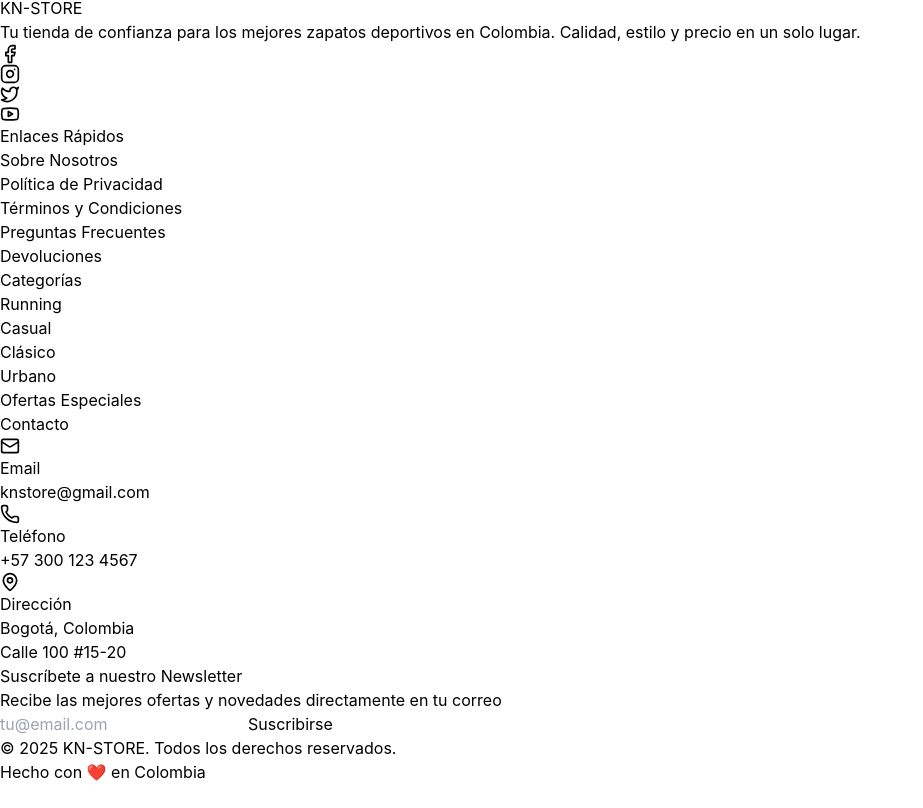
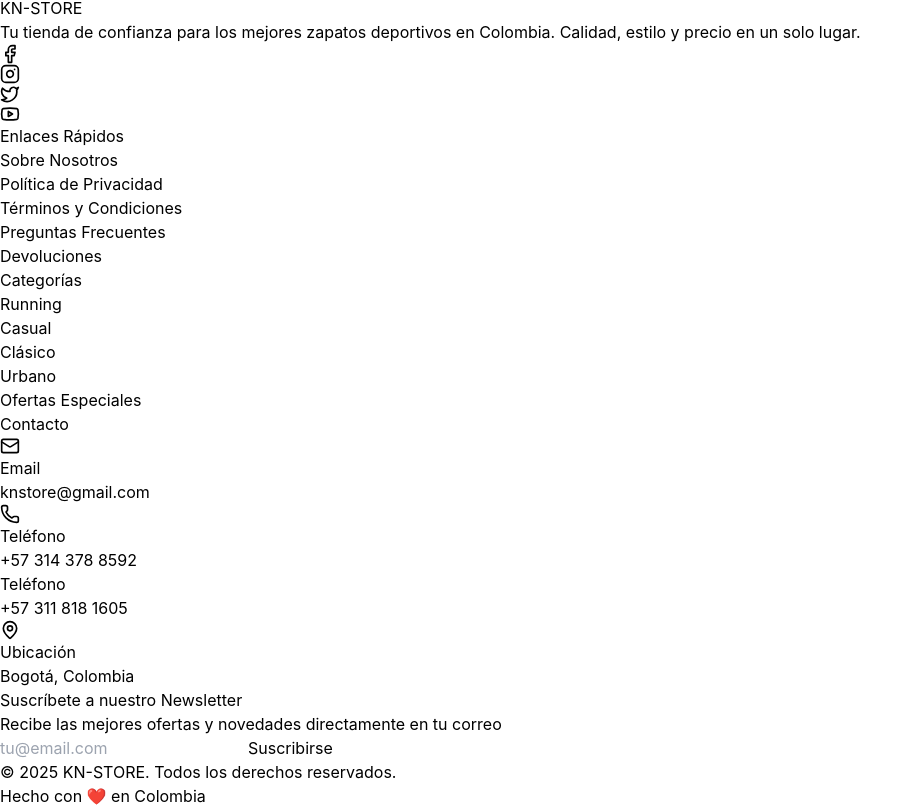
Before and after one commit to joseph12n/KN-Store, a React (Vite) app: page / in a window 1280 px wide. Shown: the part 5256-6064 px from the top of the page, without its empty margins (0-923 px from the left). Before the commit the page ends 6040 px from the top, so only its background shows below. Built offline with nearby package versions, Linux system fonts and the light colour scheme; the HTML template or start-up script is replaced by a standard one.

Commit message:
Fix: cambios en footer

```diff
--- a/src/components/Shop/Footer.jsx
+++ b/src/components/Shop/Footer.jsx
@@ -96,17 +96,20 @@ const Footer = ({ contactRef }) => {
                 <Phone size={20} className="text-purple-500 mt-1 flex-shrink-0" />
                 <div>
                   <p className="text-sm">Teléfono</p>
-                  <a href="tel:+573001234567" className="hover:text-purple-400 transition">
-                    +57 300 123 4567
+                  <a href="tel:+573143788592" className="hover:text-purple-400 transition">
+                    +57 314 378 8592
+                  </a>
+                  <p className="text-sm">Teléfono</p>
+                  <a href="tel:+573118181605" className="hover:text-purple-400 transition">
+                    +57 311 818 1605
                   </a>
                 </div>
               </li>
               <li className="flex items-start gap-3">
                 <MapPin size={20} className="text-purple-500 mt-1 flex-shrink-0" />
                 <div>
-                  <p className="text-sm">Dirección</p>
+                  <p className="text-sm">Ubicación</p>
                   <p>Bogotá, Colombia</p>
-                  <p>Calle 100 #15-20</p>
                 </div>
               </li>
             </ul>
```
